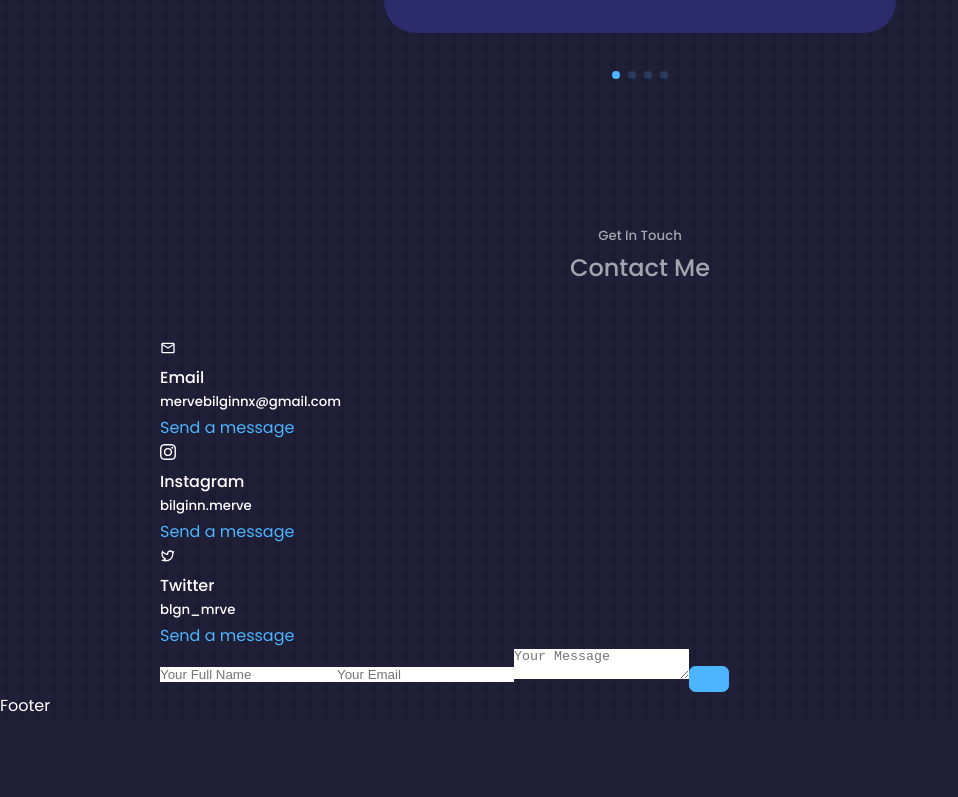
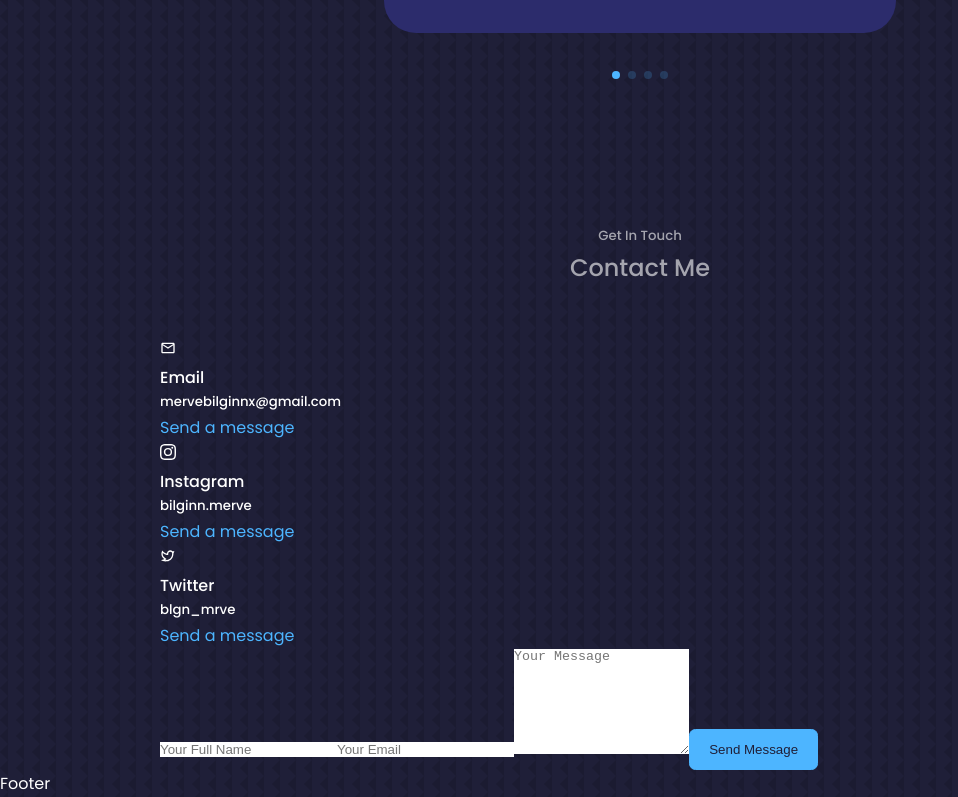
Before and after one commit to mervebilgin/PersonalWebsite, a React (Create React App) app: page / in a window 1280 px wide. Shown: the part 4824-5621 px from the top of the page, without its empty margins (0-958 px from the left). Before the commit the page ends 5543 px from the top, so only its background shows below. Built offline with nearby package versions, Linux system fonts and the light colour scheme.

Commit message:
Fix contact screen

```diff
--- a/src/components/contact/Contact.jsx
+++ b/src/components/contact/Contact.jsx
@@ -12,22 +12,22 @@ function Contact() {
 
       <div className="container contact_container">
         <div className="contact_options">
-          <article className='contact_options'>
-            <MdOutlineEmail/>
+          <article className='contact_option'>
+            <MdOutlineEmail className='contact_option-icon'/>
             <h4>Email</h4>
             <h5>mervebilginnx@gmail.com</h5>
             <a href="mailto:mervebilginnx@gmail.com">Send a message</a>
           </article>
 
-          <article className='contact_options'>
-            <BsInstagram/>
+          <article className='contact_option'>
+            <BsInstagram className='contact_option-icon'/>
             <h4>Instagram</h4>
             <h5>bilginn.merve</h5>
             <a href="mhttps://www.instagram.com/bilginn.merve/">Send a message</a>
           </article>
 
-          <article className='contact_options'>
-            <RiTwitterLine/>
+          <article className='contact_option'>
+            <RiTwitterLine className='contact_option-icon'/>
             <h4>Twitter</h4>
             <h5>blgn_mrve</h5>
             <a href="https://twitter.com/blgn_mrve/">Send a message</a>
@@ -37,8 +37,8 @@ function Contact() {
         <form action=''>
           <input type="text" name='name' placeholder='Your Full Name' required/>
           <input type="email" name='email' placeholder='Your Email' required/>
-          <textarea name='message' placeholder='Your Message' required></textarea>
-          <button type='submit' className='btn btn-primary'></button>
+          <textarea name='message' rows='7' placeholder='Your Message' required></textarea>
+          <button type='submit' className='btn btn-primary'>Send Message</button>
         </form>
       </div>
     </section>
```
